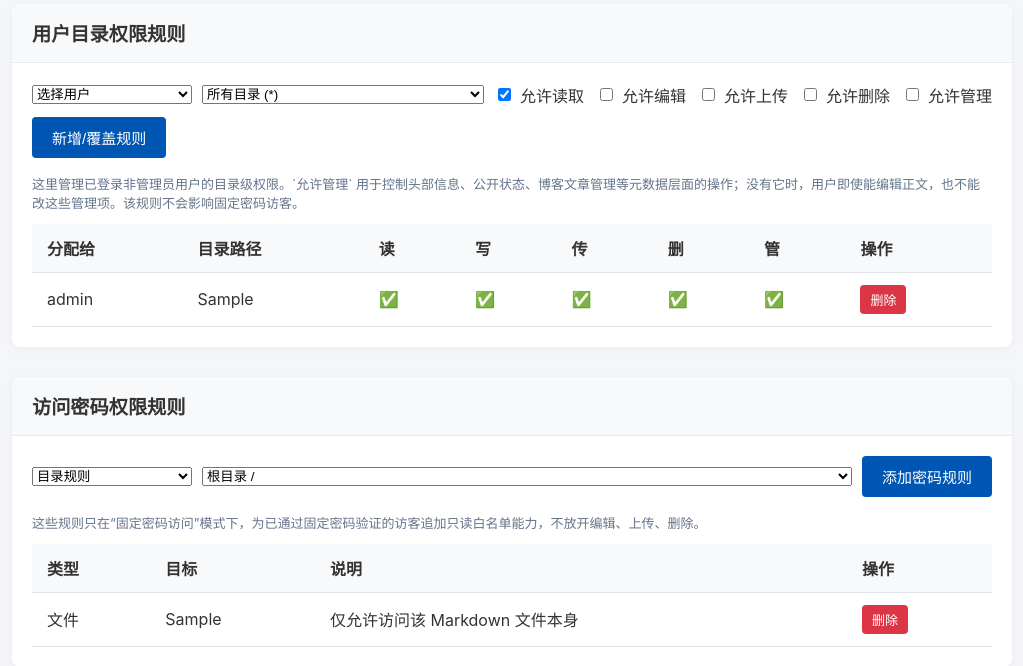
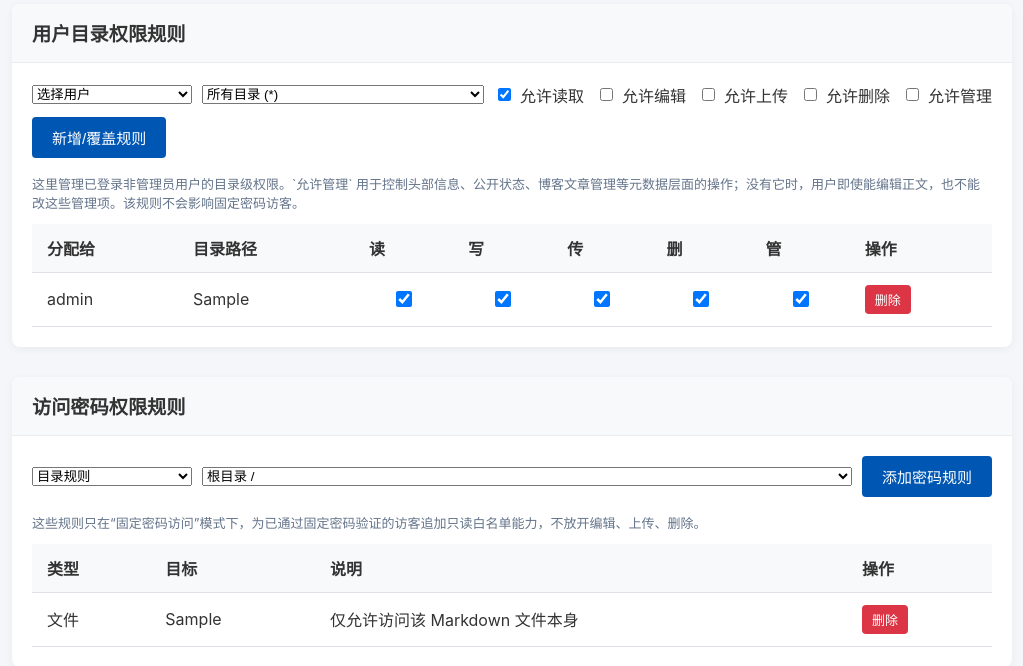
Before and after one commit to 52op/PlanB, a Flask app: page /admin/access in a window 1280 px wide. Shown: the part 452-1118 px from the top of the page, without its empty margins (128-1151 px from the left). Run offline with Flask 3, Linux system fonts and the light colour scheme; a user stored in the database is signed in; tables that the repository leaves empty hold one stand-in row (values such as "Sample post"); some libraries are stand-ins or nearby versions.

Commit message:
完善全局密码权限及用户可以管理所有共享文档的权限漏洞

```diff
--- a/templates/admin_access.html
+++ b/templates/admin_access.html
@@ -59,6 +59,22 @@
 .muted-text {
     color: #64748b;
     font-size: 13px;
+}
+.permission-toggle-cell {
+    text-align: center;
+    vertical-align: middle;
+}
+.permission-toggle-cell label {
+    display: inline-flex;
+    align-items: center;
+    justify-content: center;
+    margin: 0;
+    cursor: pointer;
+}
+.permission-toggle-cell input[type="checkbox"] {
+    width: 16px;
+    height: 16px;
+    cursor: pointer;
 }
 </style>
 {% endblock %}
@@ -146,12 +162,37 @@
                 <tr>
                     <td>{{ p.user.username if p.user else '已删除的用户' }}</td>
                     <td>{{ p.dir_path }}</td>
-                    <td>{{ '✅' if p.can_read else '❌' }}</td>
-                    <td>{{ '✅' if p.can_edit else '❌' }}</td>
-                    <td>{{ '✅' if p.can_upload else '❌' }}</td>
-                    <td>{{ '✅' if p.can_delete else '❌' }}</td>
-                    <td>{{ '✅' if p.can_manage else '❌' }}</td>
+                    <td class="permission-toggle-cell">
+                        <label title="允许读取">
+                            <input type="checkbox" name="can_read" form="permission-rule-{{ p.id }}" {% if p.can_read %}checked{% endif %}>
+                        </label>
+                    </td>
+                    <td class="permission-toggle-cell">
+                        <label title="允许编辑">
+                            <input type="checkbox" name="can_edit" form="permission-rule-{{ p.id }}" {% if p.can_edit %}checked{% endif %}>
+                        </label>
+                    </td>
+                    <td class="permission-toggle-cell">
+                        <label title="允许上传">
+                            <input type="checkbox" name="can_upload" form="permission-rule-{{ p.id }}" {% if p.can_upload %}checked{% endif %}>
+                        </label>
+                    </td>
+                    <td class="permission-toggle-cell">
+                        <label title="允许删除">
+                            <input type="checkbox" name="can_delete" form="permission-rule-{{ p.id }}" {% if p.can_delete %}checked{% endif %}>
+                        </label>
+                    </td>
+                    <td class="permission-toggle-cell">
+                        <label title="允许管理">
+                            <input type="checkbox" name="can_manage" form="permission-rule-{{ p.id }}" {% if p.can_manage %}checked{% endif %}>
+                        </label>
+                    </td>
                     <td>
+                        <form method="POST" action="{{ url_for('admin.admin_access_save_user_rule') }}" id="permission-rule-{{ p.id }}" data-auto-submit-access-rule="1" style="display:none;">
+                            <input type="hidden" name="csrf_token" value="{{ csrf_token() }}">
+                            <input type="hidden" name="user_id" value="{{ p.user_id }}">
+                            <input type="hidden" name="dir_path" value="{{ p.dir_path }}">
+                        </form>
                         <form method="POST" action="{{ url_for('admin.admin_access_delete_user_rule', rule_id=p.id) }}" style="display:inline;">
                             <input type="hidden" name="csrf_token" value="{{ csrf_token() }}">
                             <button class="btn btn-sm btn-danger" type="submit">删除</button>
@@ -233,6 +274,7 @@ document.addEventListener('DOMContentLoaded', function () {
     const typeSelect = document.getElementById('passwordRuleType');
     const dirSelect = document.getElementById('passwordRuleDirPath');
     const fileSelect = document.getElementById('passwordRuleFilePath');
+    const ruleForms = document.querySelectorAll('form[data-auto-submit-access-rule="1"]');
 
     function refreshPasswordRuleInputs() {
         if (!typeSelect || !dirSelect || !fileSelect) return;
@@ -243,6 +285,15 @@ document.addEventListener('DOMContentLoaded', function () {
         fileSelect.disabled = !isFile;
     }
 
+    ruleForms.forEach(function (form) {
+        const linkedInputs = document.querySelectorAll('input[form="' + form.id + '"]');
+        linkedInputs.forEach(function (input) {
+            input.addEventListener('change', function () {
+                form.submit();
+            });
+        });
+    });
+
     if (typeSelect) {
         typeSelect.addEventListener('change', refreshPasswordRuleInputs);
         refreshPasswordRuleInputs();
```
